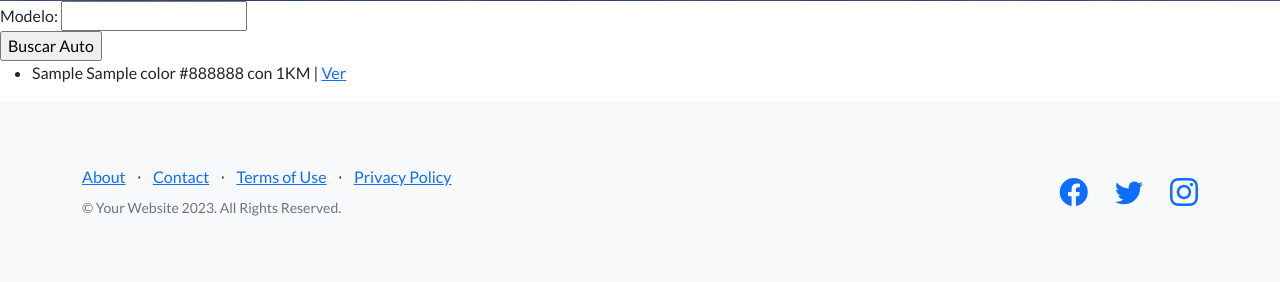
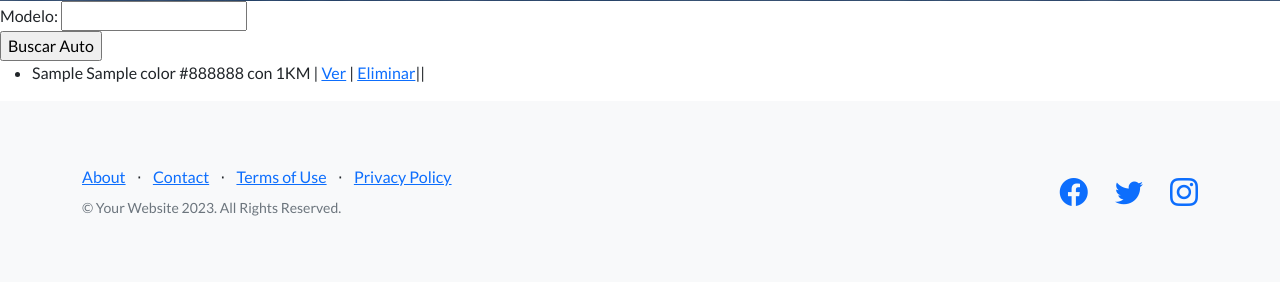
Before and after one commit to MatiasSpacech/SpacechTuPrimeraPagina, a Django app: page /autos in a window 1280 px wide. Shown: the part 678-960 px from the top of the page. Run offline with Django 5.2, Linux system fonts and the light colour scheme; tables that the repository leaves empty hold one stand-in row (values such as "Sample post"); some libraries are stand-ins or nearby versions.

Commit message:
Eliminar Autos

```diff
--- a/pagina/templates/pagina/autos.html
+++ b/pagina/templates/pagina/autos.html
@@ -9,7 +9,8 @@
     <ul>
       {% for auto in autos %}
       <li>{{auto}} |
-        <a href={% url 'ver_auto' auto.id %}>Ver</a>
+        <a href={% url 'ver_auto' auto.id %}>Ver</a> |
+        <a href={% url 'eliminar_auto' auto.id %}>Eliminar</a>||
       </li>
 
       {% endfor %}
--- a/pagina/urls.py
+++ b/pagina/urls.py
@@ -1,9 +1,10 @@
 from django.urls import path
-from pagina.views import pagina, agregar_autos ,lista_de_autos, ver_auto
+from pagina.views import pagina, agregar_autos ,lista_de_autos, ver_auto, eliminar_auto
 
 urlpatterns = [
     path('', pagina, name = 'principal'),
     path('autos/nuevo', agregar_autos, name = 'AgregarAutos'),
     path('autos', lista_de_autos, name = 'Autos'),
-    path('autos/<int:id_auto>' , ver_auto, name = 'ver_auto' )
+    path('autos/<int:id_auto>' , ver_auto, name = 'ver_auto' ),
+    path('autos/<int:id_auto>/eliminar' , eliminar_auto, name = 'eliminar_auto' )
 ]
--- a/pagina/views.py
+++ b/pagina/views.py
@@ -33,3 +33,8 @@ def agregar_autos (request):
 def ver_auto(request, id_auto):
     auto = Auto.objects.get(id=id_auto)
     return render(request, 'pagina/ver_auto.html', {'auto':auto})
+
+def eliminar_auto(request, id_auto):
+    auto = Auto.objects.get(id=id_auto)
+    auto.delete()
+    return redirect('Autos')
--- a/templates/base.html
+++ b/templates/base.html
@@ -47,7 +47,7 @@
               <h1>Autos usados Spacech</h1>
               <h1 class="mb-5">
                 {% block h1_header %}
-                Generate more leads with a professional landing page!
+                Base
                 {% endblock h1_header %}
               </h1>
             </div>
```
Also changed, not shown: db.sqlite3.
